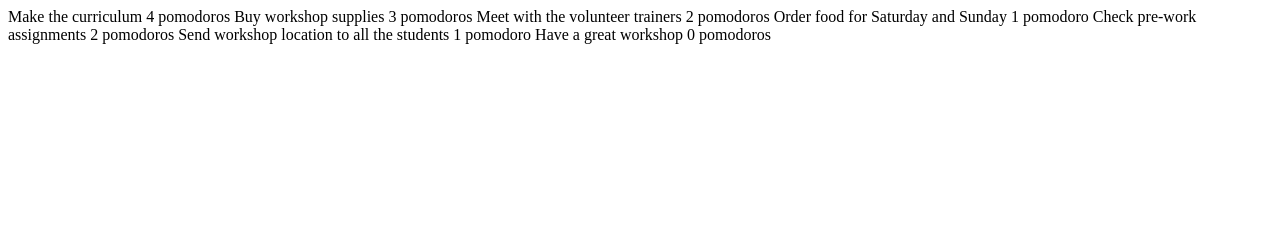
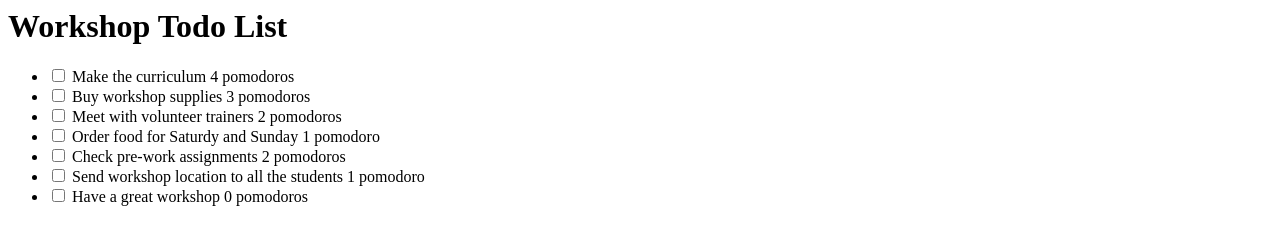
Before and after one commit to Shaun52308/todo_app_front_end, a plain HTML site: page index.html in a window 1280 px wide. Drawn offline with Linux system fonts and the light colour scheme.

Commit message:
add todo list

```diff
--- a/index.html
+++ b/index.html
@@ -4,12 +4,39 @@
     <title>Todo List Application</title>
   </head>
   <body>
-Make the curriculum 4 pomodoros
-Buy workshop supplies 3 pomodoros
-Meet with the volunteer trainers 2 pomodoros
-Order food for Saturday and Sunday 1 pomodoro
-Check pre-work assignments 2 pomodoros
-Send workshop location to all the students 1 pomodoro
-Have a great workshop 0 pomodoros
+      <h1>Workshop Todo List</h1>
+      <ul>
+          <li>
+          <input type="checkbox">
+          Make the curriculum 4 pomodoros
+          </li>
+          <li>
+            <input type="checkbox">
+            Buy workshop supplies 3 pomodoros
+          </li>
+          <li>
+            <input type="checkbox">
+            Meet with volunteer trainers 2 pomodoros
+          </li>
+          <li>
+            <input type="checkbox">
+            Order food for Saturdy and Sunday 1 pomodoro
+          </li>
+          <li>
+            <input type="checkbox">
+            Check pre-work assignments 2 pomodoros
+          </li>
+          <li>
+            <input type="checkbox">
+            Send workshop location to all the students 1 pomodoro
+          </li>
+          <li>
+            <input type="checkbox">
+            Have a great workshop 0 pomodoros
+          </li>
+      </ul>
+
+
+
   </body>
 </html>
```
